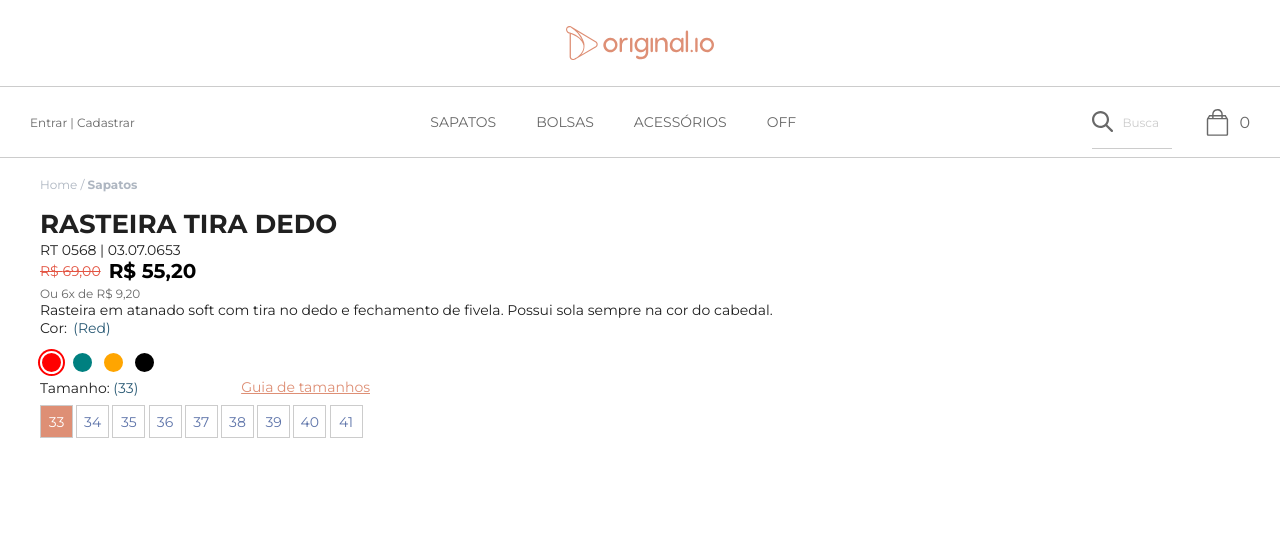
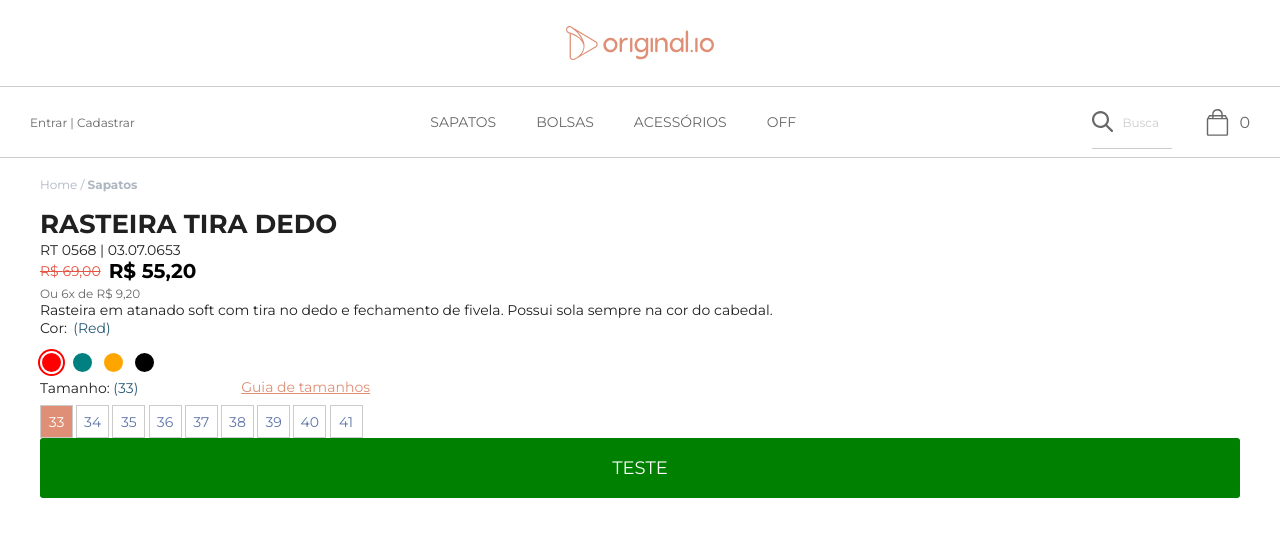
Before and after one commit to EduardoAguiarS/01.tech-summer, a React (Vite) app: page / in a window 1280 px wide. Shown: the top 536 px of the page. Built offline with nearby package versions, Linux system fonts and the light colour scheme.

Commit message:
button component

```diff
--- /dev/null
+++ b/src/components/atoms/Buttons/index.tsx
@@ -0,0 +1,22 @@
+import "./styles.scss";
+
+interface ButtonProps {
+    text: string;
+    color: string;
+    bgColor: string;
+    size: string;
+    full: boolean;
+}
+
+const Button = ({ text, color, bgColor, size, full }: ButtonProps) => {
+    return (
+        <button
+            className={`button ${size} ${full ? "btn__full" : ""}`}
+            style={{ color: `${color}`, background: `${bgColor}` }}
+        >
+            {text}
+        </button>
+    );
+};
+
+export default Button;
--- /dev/null
+++ b/src/components/atoms/Buttons/styles.scss
@@ -0,0 +1,31 @@
+@import "../../../../src/styles/variables.scss";
+
+.button {
+    text-transform: uppercase;
+    display: block;
+}
+
+.btn__full {
+    min-width: 100%;
+}
+
+.btn__large {
+    width: 160px;
+    height: 60px;
+    border-radius: 3px;
+    font-size: 1.125rem;
+}
+
+.btn__medium {
+    width: 110px;
+    height: 50px;
+    border-radius: 3px;
+    font-size: 0.875rem;
+}
+
+.btn__small {
+    width: 80px;
+    height: 40px;
+    border-radius: 3px;
+    font-size: 0.875rem;
+}
--- a/src/components/molecules/ProductInfo/index.tsx
+++ b/src/components/molecules/ProductInfo/index.tsx
@@ -1,3 +1,4 @@
+import Button from "../../atoms/Buttons";
 import ProductColors from "../../atoms/ProductColor";
 import ProductDescription from "../../atoms/ProductDescription";
 import ProductPrice from "../../atoms/ProductPrice";
@@ -20,6 +21,13 @@ const ProductInfo = () => {
             />
             <ProductColors />
             <ProductSize />
+            <Button
+                text={"Teste"}
+                color={"white"}
+                bgColor={"green"}
+                size={"btn__large"}
+                full={true}
+            />
         </article>
     );
 };
```
